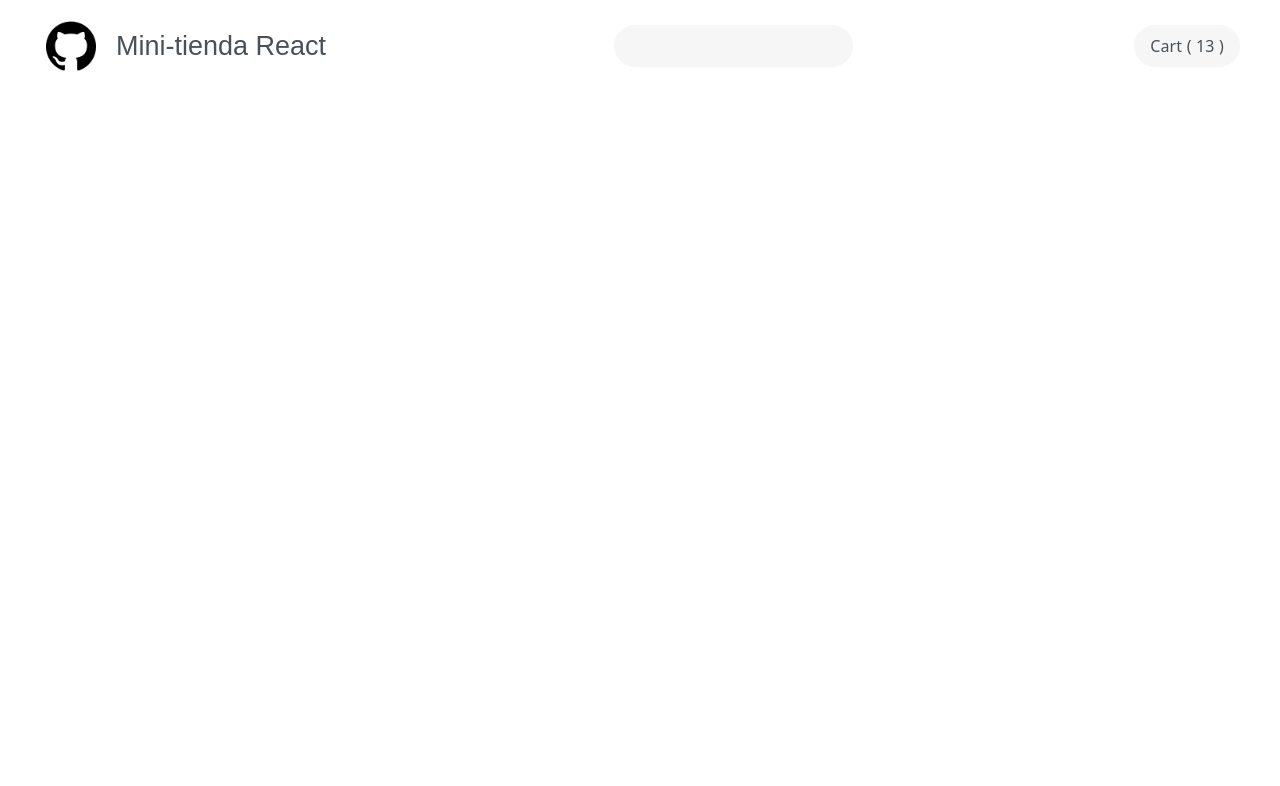
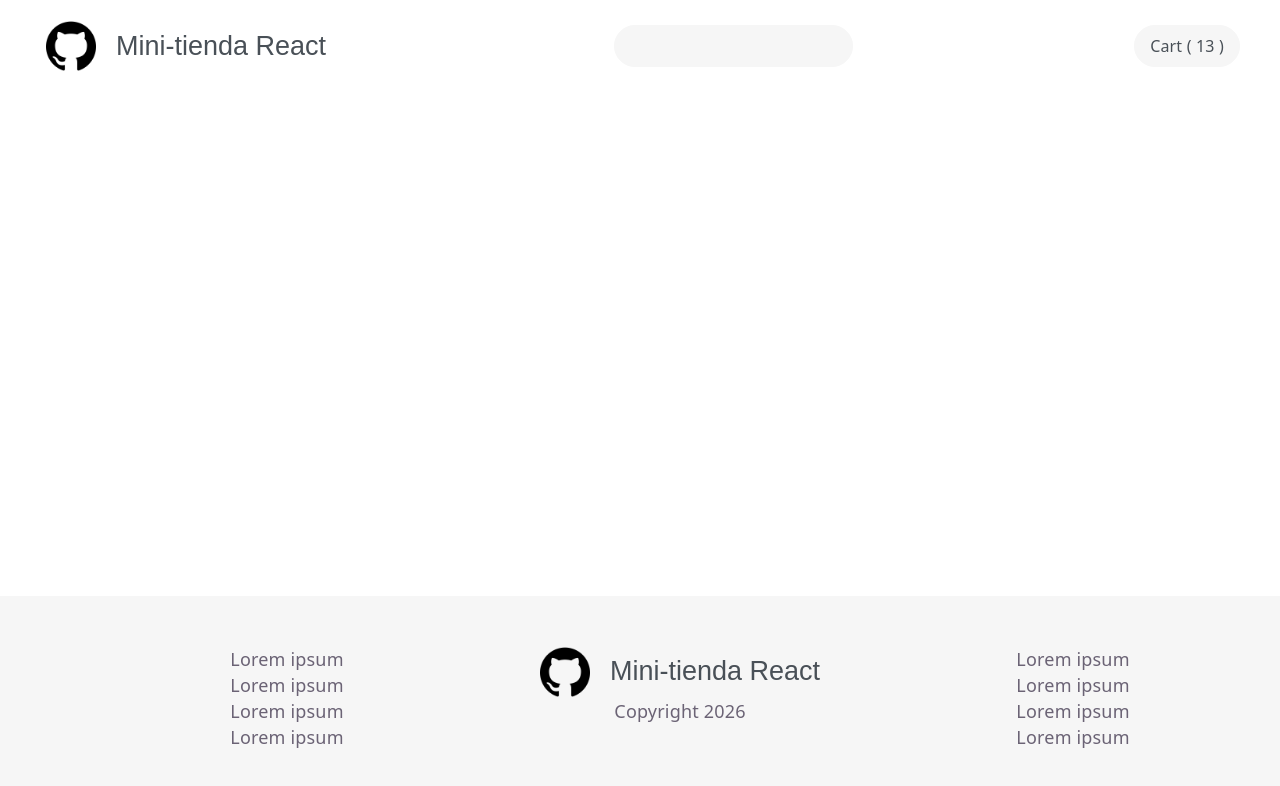
Before and after one commit to jjpg-code/mini-tienda, a React (Vite) app: page / in a window 1280 px wide. Shown: the top 786 px of the page. Built offline with nearby package versions, Linux system fonts and the light colour scheme.

Commit message:
Footer | Create footer with styles and mock logic

```diff
--- a/src/App.css
+++ b/src/App.css
@@ -1 +1,2 @@
 @import url('./styles/header.css');
+@import url('./styles/footer.css');
--- a/src/App.tsx
+++ b/src/App.tsx
@@ -26,6 +26,41 @@ function Header({ cartCount, onLogoClick }: HeaderProps) {
     )
 }
 
+function Footer({ onLogoClick }: HeaderProps) {
+    const year = new Date().getFullYear()
+
+    return (
+        <footer className="footer">
+            <div className="left-column">
+                <p>Lorem ipsum</p>
+                <p>Lorem ipsum</p>
+                <p>Lorem ipsum</p>
+                <p>Lorem ipsum</p>
+            </div>
+            <div className="center-column">
+                <button className="logo-btn" onClick={onLogoClick}>
+                    <img className="logo-img" src={logo} alt="" />
+                    Mini-tienda React
+                </button>
+
+                <p>Copyright {year}</p>
+            </div>
+            <div className="right-column">
+                <p>Lorem ipsum</p>
+                <p>Lorem ipsum</p>
+                <p>Lorem ipsum</p>
+                <p>Lorem ipsum</p>
+            </div>
+        </footer>
+    )
+}
+
 export default function App() {
-    return <Header cartCount={13} onLogoClick={() => console.log('test')} />
+    return (
+        <>
+            <Header cartCount={13} onLogoClick={() => console.log('test')} />
+
+            <Footer onLogoClick={() => console.log('test')} />
+        </>
+    )
 }
--- /dev/null
+++ b/src/styles/footer.css
@@ -0,0 +1,29 @@
+.footer {
+    display: flex;
+    justify-content: space-evenly;
+    align-items: start;
+    background-color: #f6f6f6;
+    padding: 50px 40px;
+    max-height: 250px;
+    width: 100%;
+    position: fixed;
+    bottom: 0;
+
+    .logo-btn {
+        display: flex;
+        align-items: center;
+        font-size: 1.5rem;
+        background: none;
+        border: none;
+        color: #495057;
+        cursor: pointer;
+    }
+
+    .logo-img {
+        width: 100%;
+        height: 100%;
+        max-width: 50px;
+        max-height: 50px;
+        margin-right: 20px;
+    }
+}
```
